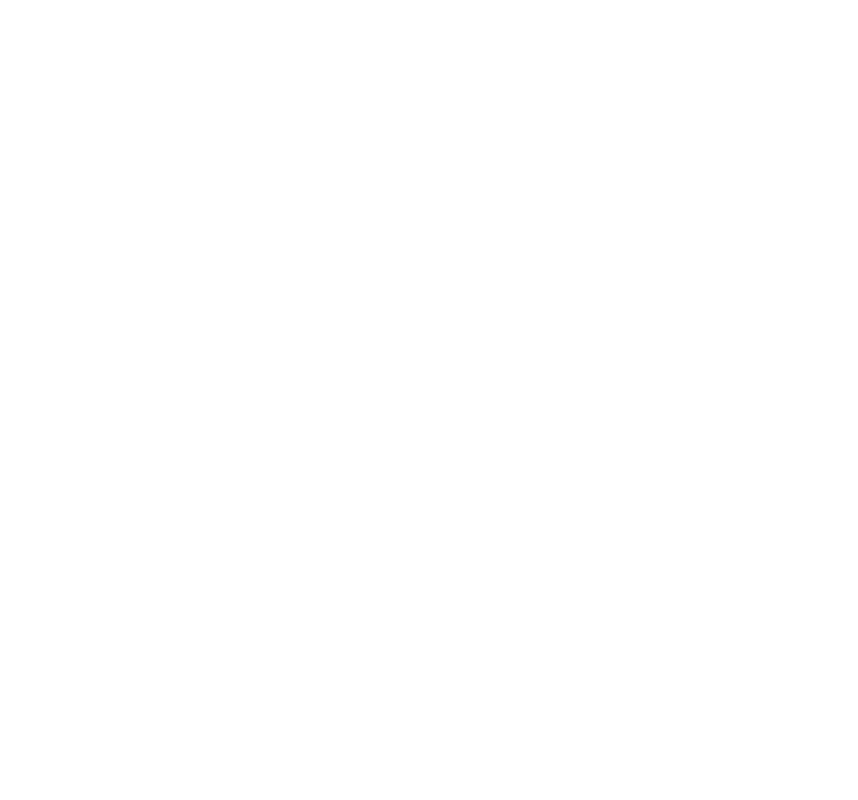
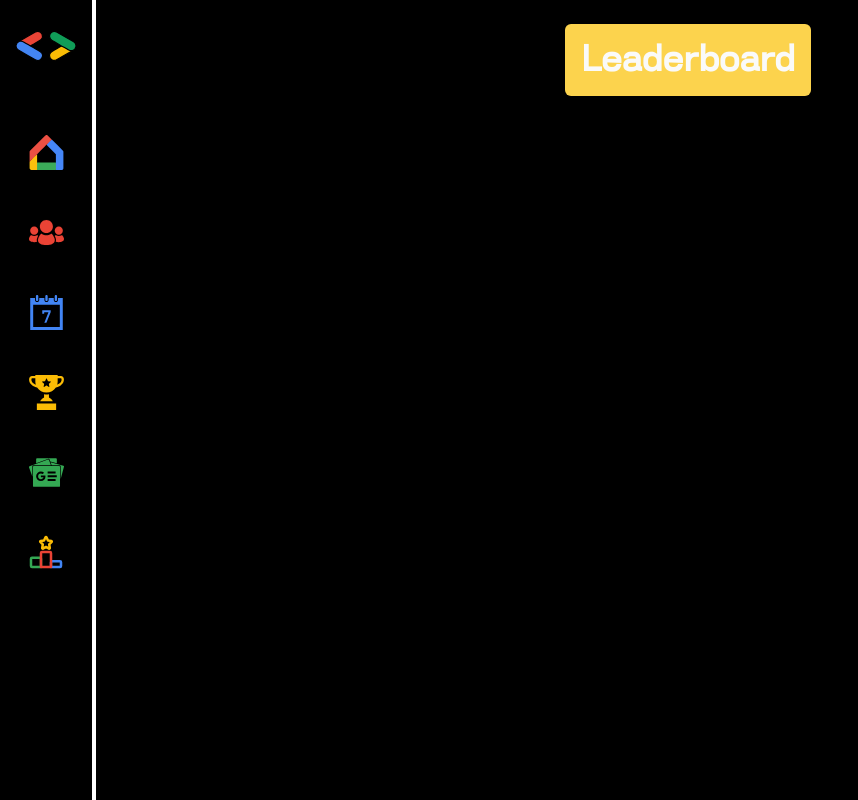
Before and after one commit to GDG-On-Campus-RVU/GDG-Website, a React (Vite) app: page /leaderboard in a window 1280 px wide. Before the commit this address had no page. Shown: the whole page, without its empty margins (0-858 px from the left). Built offline with nearby package versions, Linux system fonts and the light colour scheme.

Commit message:
header component added

```diff
--- a/src/App.jsx
+++ b/src/App.jsx
@@ -6,7 +6,7 @@
 import HomePage from "./Components/HomePage/HomePage.jsx";
 import Blog from './Components/Blog/Blog.jsx';
 // import Achivement from './Components/Achivement/Achivement.jsx';
-// import Leaderboard from './Components/Leaderboard/leaderboard.tsx';
+import Leaderboard from "./Components/Leaderboard/main";
 
 function App() {
   return (
@@ -19,7 +19,7 @@
           <Route path="/event" element={<EventPage/>}/>
           {/* <Route path="/achivement" element={<Achivement/>}/> */}
           <Route path="/blog" element={<Blog/>}/>
-          {/* <Route path="/leaderboard" element={<Leaderboard/>}/> */}
+          <Route path="/leaderboard" element={<Leaderboard/>}/>
         </Routes>
       </div>
     </Router>
--- /dev/null
+++ b/src/Components/Leaderboard/LeaderboardHeader.jsx
@@ -0,0 +1,11 @@
+export default function LeaderboardHeader() {
+    return(
+        <div className="flex justify-center mt-4">
+        <div className="bg-amber-300 rounded-md">
+            <p className="font-bold text-stone-50 text-4xl p-3">
+                Leaderboard
+            </p>
+        </div>
+        </div>
+    );
+  };
--- /dev/null
+++ b/src/Components/Leaderboard/main.jsx
@@ -0,0 +1,13 @@
+import TemplatePage from "../TemplatePage/TemplatePage";
+import LeaderboardHeader from "./LeaderboardHeader";
+
+export default function Leaderboard() {
+
+    return(
+    <TemplatePage>
+        <LeaderboardHeader>
+
+        </LeaderboardHeader>
+    </TemplatePage>
+    );
+};
```
